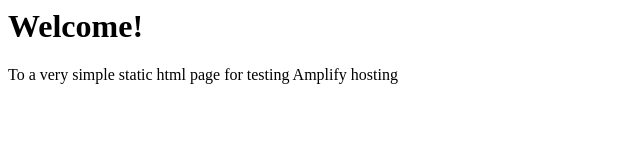
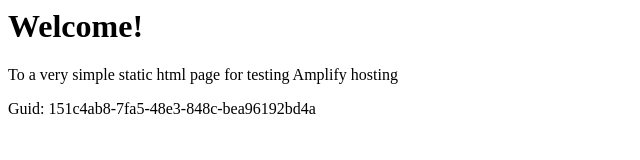
Before and after one commit to aws-aemilia-syd/Github-PR-Commit-Integration-Test-DoNotTouch-GitH-MJCD6L4M-v1-prod-ap-southeast-2, a website: page src/index.html in a window 1280 px wide. Shown: the whole page, without its empty margins (0-640 px from the left). Drawn offline with Linux system fonts and the light colour scheme.

Commit message:
commit from integ tests

```diff
--- a/src/index.html
+++ b/src/index.html
@@ -1,3 +1,5 @@
+
+
 <html lang="en">
 
 <head>
@@ -10,6 +12,6 @@
 <body>
     <h1>Welcome!</h1>
     <p>To a very simple static html page for testing Amplify hosting</p>
-</body>
+    <p>Guid: 151c4ab8-7fa5-48e3-848c-bea96192bd4a</p></body>
 
 </html>
```
